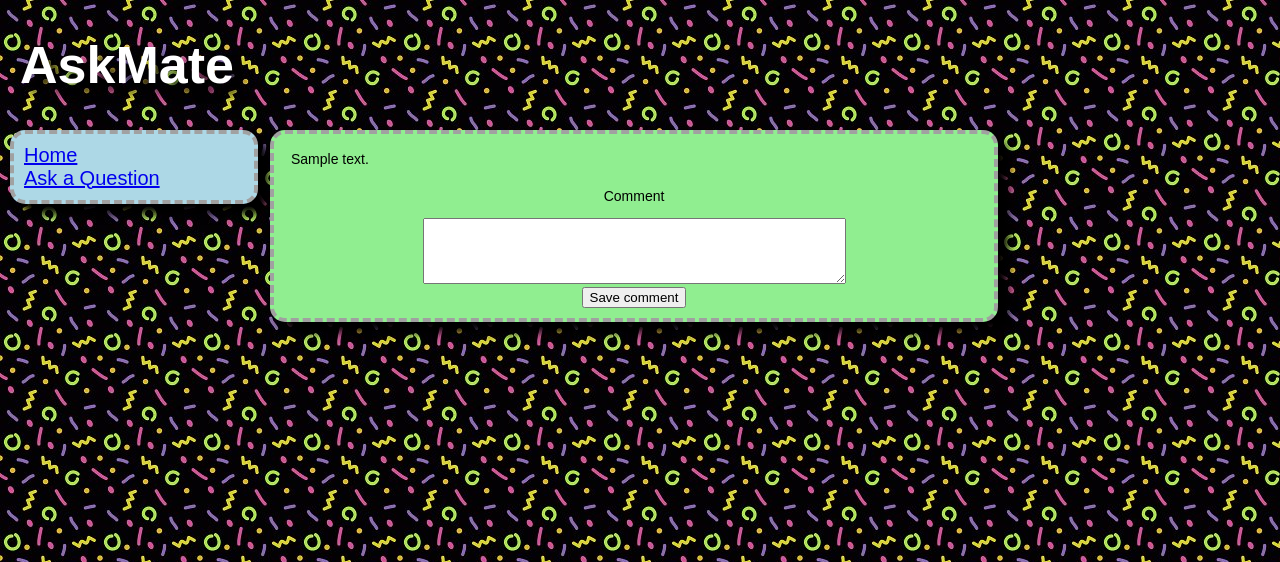
After one commit to CodecoolBP20172/askmate-team-relentless, a Flask app: template templates/answer.html in a window 1280 px wide. The commit adds this page. Shown: the top 562 px of the page. Run offline with Flask 2, Linux system fonts and the light colour scheme; the template is opened without the code that fills it: most values are stand-ins (such as "Sample title", 1, 10 or a date in 2020).

Commit message:
design modifications

```diff
--- a/static/style.css
+++ b/static/style.css
@@ -33,6 +33,10 @@ th {
 th, td {
     padding: 5px;
     text-align: left;
+}
+.answer{
+    position: relative;
+    left: 20px;
 }
 .sidebar {
     border: 4px dashed #a1a1a1;
--- /dev/null
+++ b/templates/answer.html
@@ -0,0 +1,32 @@
+<!DOCTYPE html>
+<html>
+    <head>
+        <title>AskMate</title>
+        <link rel="stylesheet" href="/static/style.css">
+    </head>
+    <body>
+        <h1>AskMate</h1>
+        <aside class="sidebar">
+            <a href="/">Home</a><br>
+            <a href="/new_question">Ask a Question</a><br>
+        </aside>
+        <div class="wrapper">
+            <table width="700" class="table">
+                {% for row in answer %}
+                    <tr>
+                        <td>{{ row['message'] }}</td>
+                    </tr>
+                {% endfor %}
+            </table>
+            <table width="700" class="table">
+                <tr>
+                    <form id="form" action="/answer/{{ id }}/comment" method="post">
+                        <center><p>Comment</p>
+                        <center><textarea name="message" rows="4" cols="50" minlength="10"></textarea><br>
+                        <center><button type="submit">Save comment</button>
+                    </form>
+                </tr>
+            <table>
+        </div>
+    </body>
+</html>
--- a/templates/list.html
+++ b/templates/list.html
@@ -16,8 +16,8 @@
                 <p>
                     <label>Registration</label><br>
                     <textarea name="new_name" rows="1" cols="15"></textarea><br>
+                    <button type="submit">Register Now</button>
                 </p>
-                <button type="submit">Register Now</button>
             </form>
         </aside>
         <div class="wrapper">
```
Also changed, not shown: templates/new_question.html (+7 -5 lines), templates/question.html (+8 -7 lines).
